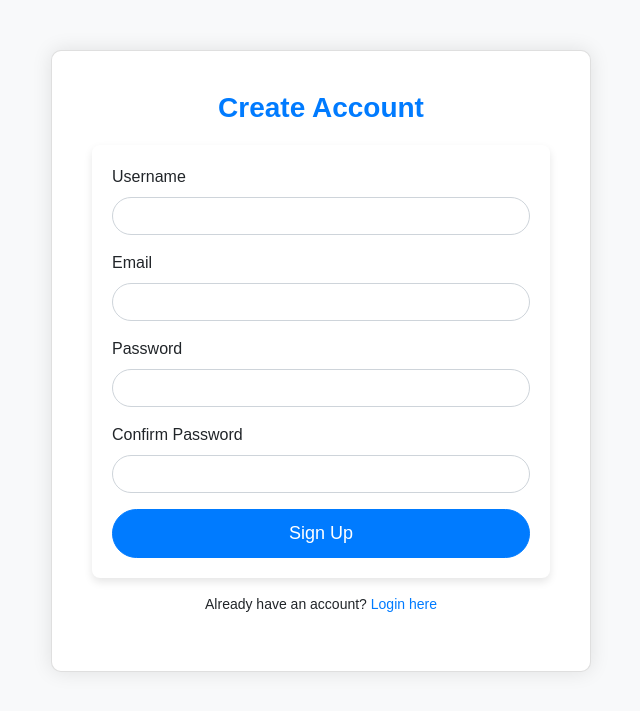
After one commit to MiftahMJ/Python-Basic-to-Expert, a Flask app: page /signup in a window 1280 px wide. The commit adds this page. Shown: the top 711 px of the page, without its empty margins (319-959 px from the left). Run offline with Flask 3, Linux system fonts and the light colour scheme; some libraries are stand-ins or nearby versions.

Commit message:
Rendering HTML in flask app

```diff
--- /dev/null
+++ b/Lon_Lat/app.py
@@ -0,0 +1,163 @@
+# from flask import Flask, render_template, request, redirect, url_for, flash, session
+# from flask_sqlalchemy import SQLAlchemy
+# from flask_bcrypt import Bcrypt
+#
+# app = Flask(__name__)
+# app.config['SECRET_KEY'] = '9b8e6c2f4a72e1b6a6e8d3d90b9f3e72'
+# app.config['SQLALCHEMY_DATABASE_URI'] = 'sqlite:///users.db'
+# db = SQLAlchemy(app)
+# bcrypt = Bcrypt(app)
+#
+# # User model
+# class User(db.Model):
+#     id = db.Column(db.Integer, primary_key=True)
+#     username = db.Column(db.String(150), nullable=False, unique=True)
+#     email = db.Column(db.String(150), nullable=False, unique=True)
+#     password = db.Column(db.String(200), nullable=False)
+#
+# # Create the database
+# with app.app_context():
+#     db.create_all()
+#
+# # Signup route
+# @app.route('/signup', methods=['GET', 'POST'])
+# def signup():
+#     if request.method == 'POST':
+#         username = request.form['username']
+#         email = request.form['email']
+#         password = bcrypt.generate_password_hash(request.form['password']).decode('utf-8')
+#
+#         user = User(username=username, email=email, password=password)
+#         db.session.add(user)
+#         db.session.commit()
+#
+#         flash('Account created successfully! You can now log in.', 'success')
+#         return redirect(url_for('login'))
+#
+#     return render_template('signup.html')
+#
+# # Login route
+# @app.route('/login', methods=['GET', 'POST'])
+# def login():
+#     if request.method == 'POST':
+#         email = request.form['email']
+#         password = request.form['password']
+#         user = User.query.filter_by(email=email).first()
+#
+#         if user and bcrypt.check_password_hash(user.password, password):
+#             session['user_id'] = user.id
+#             session['username'] = user.username
+#             flash('Login successful!', 'success')
+#             return redirect(url_for('index'))
+#         else:
+#             flash('Login failed. Check your email and password.', 'danger')
+#
+#     return render_template('login.html')
+#
+# # Main UI route (after login)
+# @app.route('/main_ui')
+# def main_ui():
+#     if 'user_id' not in session:
+#         flash('Please log in to access this page.', 'danger')
+#         return redirect(url_for('login'))
+#
+#     return render_template('main_ui.html', username=session['username'])
+#
+# # Logout route
+# @app.route('/logout')
+# def logout():
+#     session.pop('user_id', None)
+#     session.pop('username', None)
+#     flash('You have been logged out.', 'success')
+#     return redirect(url_for('login'))
+# @app.route('/')
+# def home():
+#     return redirect(url_for('signup'))
+#
+# if __name__ == '__main__':
+#     app.run(debug=True)
+
+from flask import Flask, render_template, request, redirect, url_for, flash, session
+from flask_sqlalchemy import SQLAlchemy
+from flask_bcrypt import Bcrypt
+
+app = Flask(__name__)
+app.config['SECRET_KEY'] = '9b8e6c2f4a72e1b6a6e8d3d90b9f3e72'
+app.config['SQLALCHEMY_DATABASE_URI'] = 'sqlite:///users.db'
+db = SQLAlchemy(app)
+bcrypt = Bcrypt(app)
+
+# User model
+class User(db.Model):
+    id = db.Column(db.Integer, primary_key=True)
+    username = db.Column(db.String(150), nullable=False, unique=True)
+    email = db.Column(db.String(150), nullable=False, unique=True)
+    password = db.Column(db.String(200), nullable=False)
+
+# Create the database
+with app.app_context():
+    db.create_all()
+
+# Signup route
+@app.route('/signup', methods=['GET', 'POST'])
+def signup():
+    if request.method == 'POST':
+        username = request.form['username']
+        email = request.form['email']
+        password = bcrypt.generate_password_hash(request.form['password']).decode('utf-8')
+
+        user = User(username=username, email=email, password=password)
+        db.session.add(user)
+        db.session.commit()
+
+        flash('Account created successfully! You can now log in.', 'success')
+        return redirect(url_for('login'))
+
+    return render_template('signup.html')
+
+# Login route
+@app.route('/login', methods=['GET', 'POST'])
+def login():
+    if request.method == 'POST':
+        email = request.form['email']
+        password = request.form['password']
+        user = User.query.filter_by(email=email).first()
+
+        if user and bcrypt.check_password_hash(user.password, password):
+            session['user_id'] = user.id
+            session['username'] = user.username
+            flash('Login successful!', 'success')
+            return redirect(url_for('index'))  # Redirect to the 'index' route
+        else:
+            flash('Login failed. Check your email and password.', 'danger')
+
+    return render_template('login.html')
+
+# Index route (to render index.html)
+@app.route('/index')
+def index():
+    if 'user_id' not in session:
+        flash('Please log in to access this page.', 'danger')
+        return redirect(url_for('login'))
+
+    return render_template('index.html', username=session['username'])
+
+# SEO Tool route (example)
+@app.route('/seo_tool')
+def seo_tool():
+    return render_template('seo_tool.html')
+
+# Logout route
+@app.route('/logout')
+def logout():
+    session.pop('user_id', None)
+    session.pop('username', None)
+    flash('You have been logged out.', 'success')
+    return redirect(url_for('login'))
+
+@app.route('/')
+def home():
+    return redirect(url_for('signup'))
+
+if __name__ == '__main__':
+    app.run(debug=True)
--- a/Lon_Lat/static/css/styles.css
+++ b/Lon_Lat/static/css/styles.css
@@ -139,3 +139,38 @@ textarea {
     bottom: 0;
 
 }
+body {
+    background-color: #f8f9fa;
+    font-family: 'Arial', sans-serif;
+}
+
+.signup-card, .login-card {
+    margin-top: 50px;
+    padding: 20px;
+    border-radius: 10px;
+    box-shadow: 0px 0px 20px rgba(0, 0, 0, 0.1);
+    background-color: #fff;
+}
+
+.signup-card h3, .login-card h3 {
+    color: #007bff;
+    margin-bottom: 20px;
+    font-weight: 700;
+}
+
+.signup-card .form-control, .login-card .form-control {
+    border-radius: 30px;
+    padding: 15px;
+    font-size: 16px;
+}
+
+.signup-card .btn, .login-card .btn {
+    border-radius: 30px;
+    font-size: 18px;
+    padding: 10px;
+}
+
+.signup-card p, .login-card p {
+    margin-top: 15px;
+    font-size: 14px;
+}
--- /dev/null
+++ b/Lon_Lat/templates/signup.html
@@ -0,0 +1,43 @@
+<!DOCTYPE html>
+<html lang="en">
+<head>
+    <meta charset="UTF-8">
+    <meta name="viewport" content="width=device-width, initial-scale=1.0">
+    <title>Signup</title>
+    <link href="https://stackpath.bootstrapcdn.com/bootstrap/4.5.2/css/bootstrap.min.css" rel="stylesheet">
+    <link rel="stylesheet" href="{{ url_for('static', filename='css/styles.css') }}">
+</head>
+<body>
+    <div class="container">
+        <div class="row justify-content-center">
+            <div class="col-md-6">
+                <div class="card signup-card">
+                    <div class="card-body">
+                        <h3 class="text-center">Create Account</h3>
+                        <form action="{{ url_for('signup') }}" method="POST">
+                            <div class="form-group">
+                                <label for="username">Username</label>
+                                <input type="text" class="form-control" id="username" name="username" required>
+                            </div>
+                            <div class="form-group">
+                                <label for="email">Email</label>
+                                <input type="email" class="form-control" id="email" name="email" required>
+                            </div>
+                            <div class="form-group">
+                                <label for="password">Password</label>
+                                <input type="password" class="form-control" id="password" name="password" required>
+                            </div>
+                            <div class="form-group">
+                                <label for="confirm_password">Confirm Password</label>
+                                <input type="password" class="form-control" id="confirm_password" name="confirm_password" required>
+                            </div>
+                            <button type="submit" class="btn btn-primary btn-block">Sign Up</button>
+                        </form>
+                        <p class="text-center mt-3">Already have an account? <a href="{{ url_for('login') }}">Login here</a></p>
+                    </div>
+                </div>
+            </div>
+        </div>
+    </div>
+</body>
+</html>
```
Also changed, not shown: Lon_Lat/templates/login.html (added, +35 -0 lines), SEO_TOOLS/static/css/styles.css (+35 -0 lines), Lon_Lat/instance/users.db (added).
